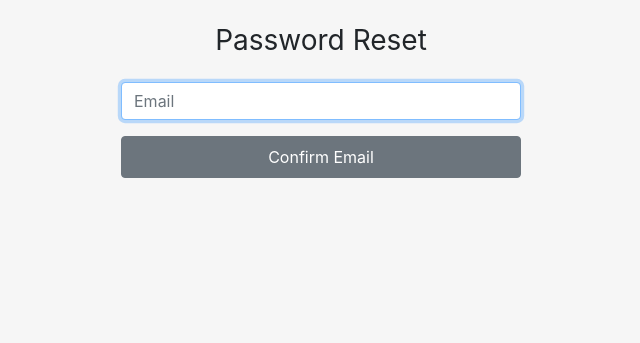
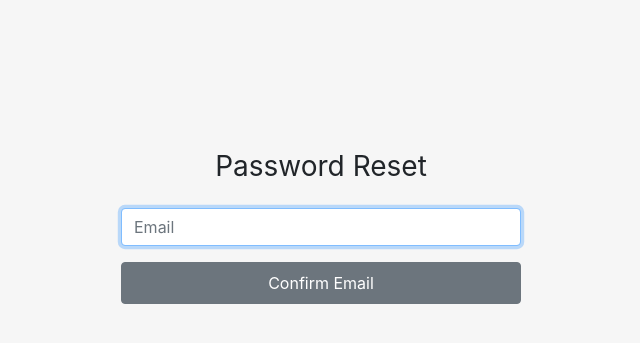
Before and after one commit to bamblebam/Automatic-Answer-grading-using-ML, a Python web app: template templates/Password_1.html in a window 1280 px wide. Shown: the part 56-399 px from the top of the page, without its empty margins (319-959 px from the left). Run offline with Jinja, Linux system fonts and the light colour scheme; the template is opened without the code that fills it, so the values that code supplies are empty; some libraries are stand-ins or nearby versions.

Commit message:
Updated & added new authentication .css file

```diff
--- a/static/css/authentication.css
+++ b/static/css/authentication.css
@@ -1,4 +1,4 @@
-body{
+body {
   background-color: #f6f6f6;
 }
 .form-mw {
@@ -10,15 +10,15 @@ body{
   background-color: #3b5998;
   color: white;
 }
-.fb:hover{
-  background-color:#3b5998 ;
+.fb:hover {
+  background-color: #3b5998;
 }
 
 .google {
   background-color: #dd4b39;
   color: white;
 }
-.google:hover{
+.google:hover {
   background-color: #dd4b39;
 }
 
@@ -42,3 +42,7 @@ a {
 .submit-buttons:hover {
   background-color: #04adbf;
 }
+
+.container_password {
+  margin-top: 150px;
+}
```
